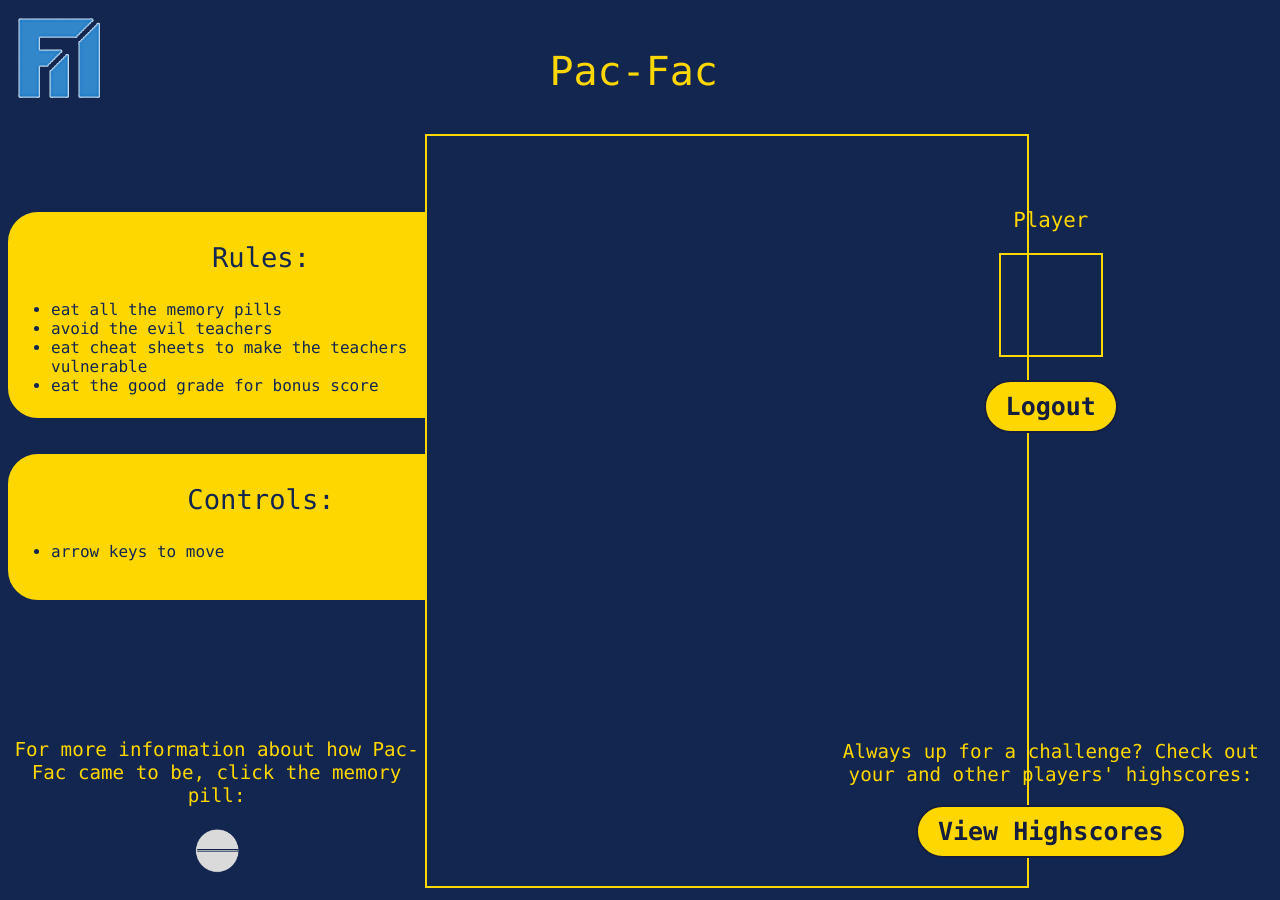
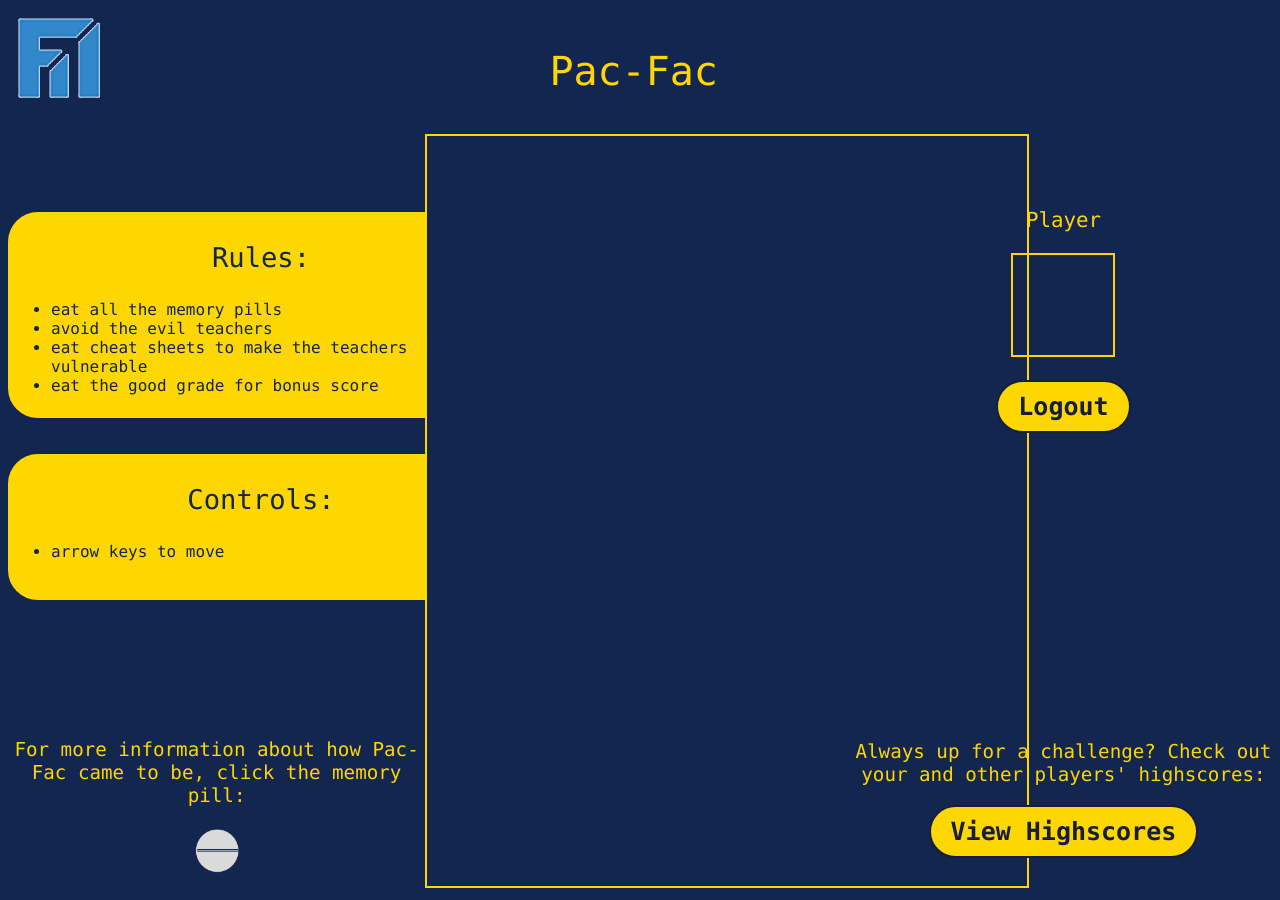
Before and after one commit to Sfarghiu/Pac-Fac, a PHP site: page /Pac-Fac/Game.php in a window 1280 px wide. Run offline with PHP 8.4, Linux system fonts and the light colour scheme.

Commit message:
mod gamepage

```diff
--- a/Game.php
+++ b/Game.php
@@ -77,15 +77,17 @@
 			</div>
 			<br>
 			<div class="logout">
-				<button id="logoutButton"> Logout </button>
+			<a href="http://localhost:8181/Pac-Fac/login.php"><button>Logout</button>
+    </a>
+
 
 
 			</div>
 			<div class="highscores">
 				<p> Always up for a challenge? Check out your and other players' highscores: </p>
 
+				<a href="http://localhost:8181/Pac-Fac/HighScores.html"><button>View Highscores</button>
 
-				<button id="highscoresButton"> View Highscores </button>
 			</div>
 
 
--- a/GameStyle.css
+++ b/GameStyle.css
@@ -1,3 +1,8 @@
+@media screen and (max-width: 1000px) {
+    #pagewrap {
+        width: 1000px;
+    }
+}
 body{
 	background-color:#12264f;
 }
@@ -5,24 +10,31 @@ body{
 #pagewrap{
 	margin: 0 auto;
 	width:100%;
+	display:inline-block;
 }
 
 #col1{
+
 	float:left;
-	width: 33%;
+	max-width: 33%;
 	overflow:hidden;
 
 }
 
 #col2{
+	display:inline-block;
 	float:left;
-	width:33%;
+	max-width:33%;
+
+
+
 }
 
 #col3{
-	float: left;
-	width: 33%;
+	float: right;
+	max-width: 33%;
 	position:relative;
+
 
 }
 
@@ -149,7 +161,8 @@ div.story{
 	margin:0 auto;
 	display: block;
 	border: 2px solid gold;
-	width:600px;
+	min-width:600px;
+	max-width:600px;
 	height:750px;
 }
 
```
